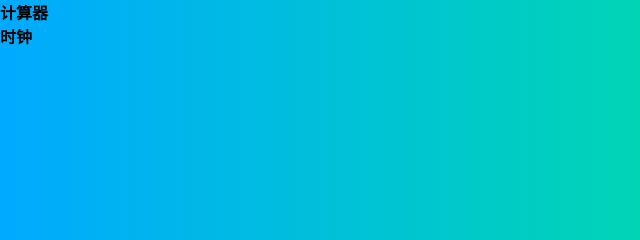
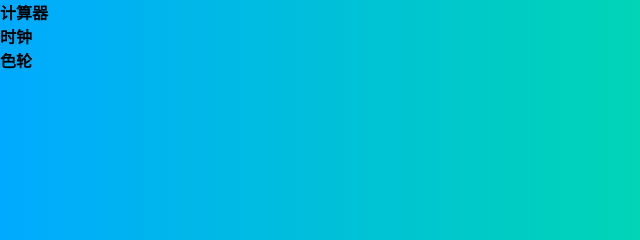
Before and after one commit to leanboy/learnJs, a plain HTML site: page learn/project/index.html in a window 1280 px wide. Shown: the top 240 px of the page, 0-640 px from the left. Drawn offline with Linux system fonts and the light colour scheme.

Commit message:
color flipper

```diff
--- a/learn/project/index.html
+++ b/learn/project/index.html
@@ -12,5 +12,8 @@
     <div>
         <a href="Clock/index.html">时钟</a>
     </div>
+    <div>
+        <a href="Color%20Flipper/index.html">色轮</a>
+    </div>
 </body>
 </html>
```
